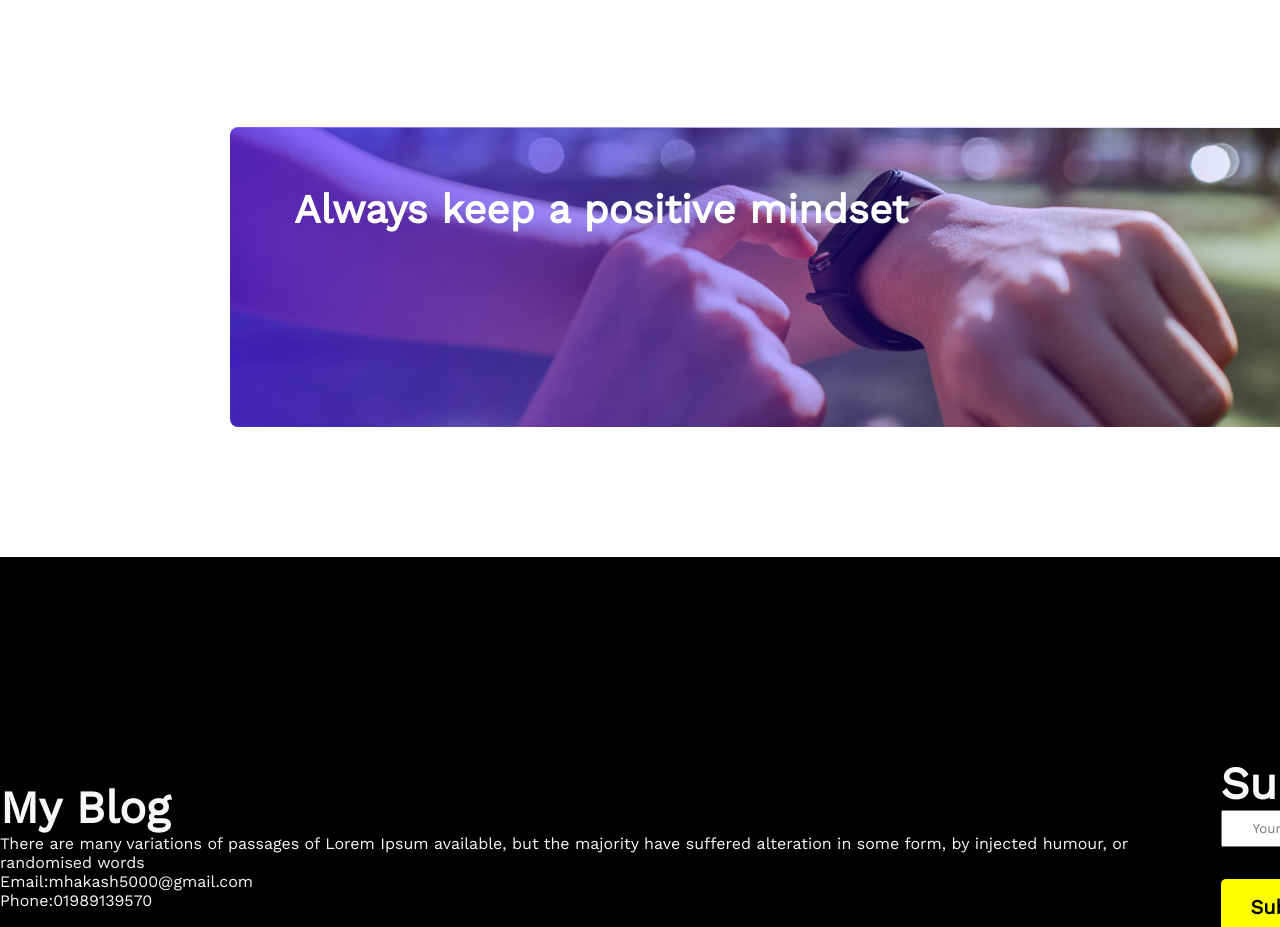
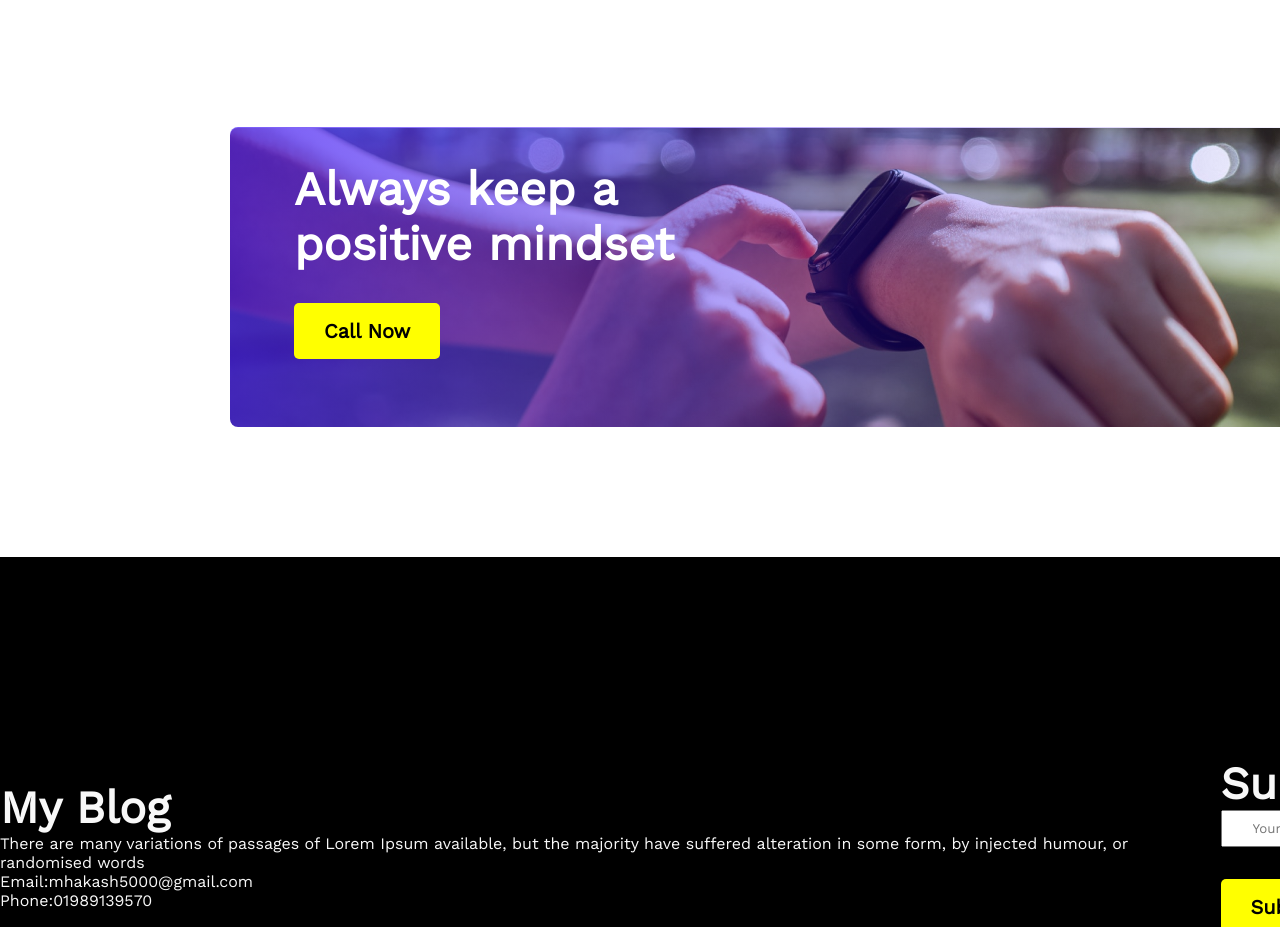
Before and after one commit to makbulhosen5000/1st-assginment, a plain HTML site: page index.html in a window 1280 px wide. Shown: the part 2251-3178 px from the top of the page. Drawn offline with nearby package versions, Linux system fonts and the light colour scheme.

Commit message:
banner done

```diff
--- a/css/style.css
+++ b/css/style.css
@@ -105,7 +105,8 @@
     font-size: 40px;
     color: #FFFFFF;
     margin-left: 64px;
-    padding-top: 59px;
+    padding-top: 3%;
+    width: 460px;
 }
 /* footer section */
 .footer{
--- a/index.html
+++ b/index.html
@@ -89,7 +89,10 @@
           <!-- banner section -->
           <section>
                 <div class="banner">
-                    <h3 class="banner-title">Always keep a  positive mindset</h3>
+                    <div class="banner-title">
+                        <h3>Always keep a  positive mindset</h3>
+                        <button class="btn-warning">Call Now</button>
+                    </div>
                 </div>
 
           </section>
```
